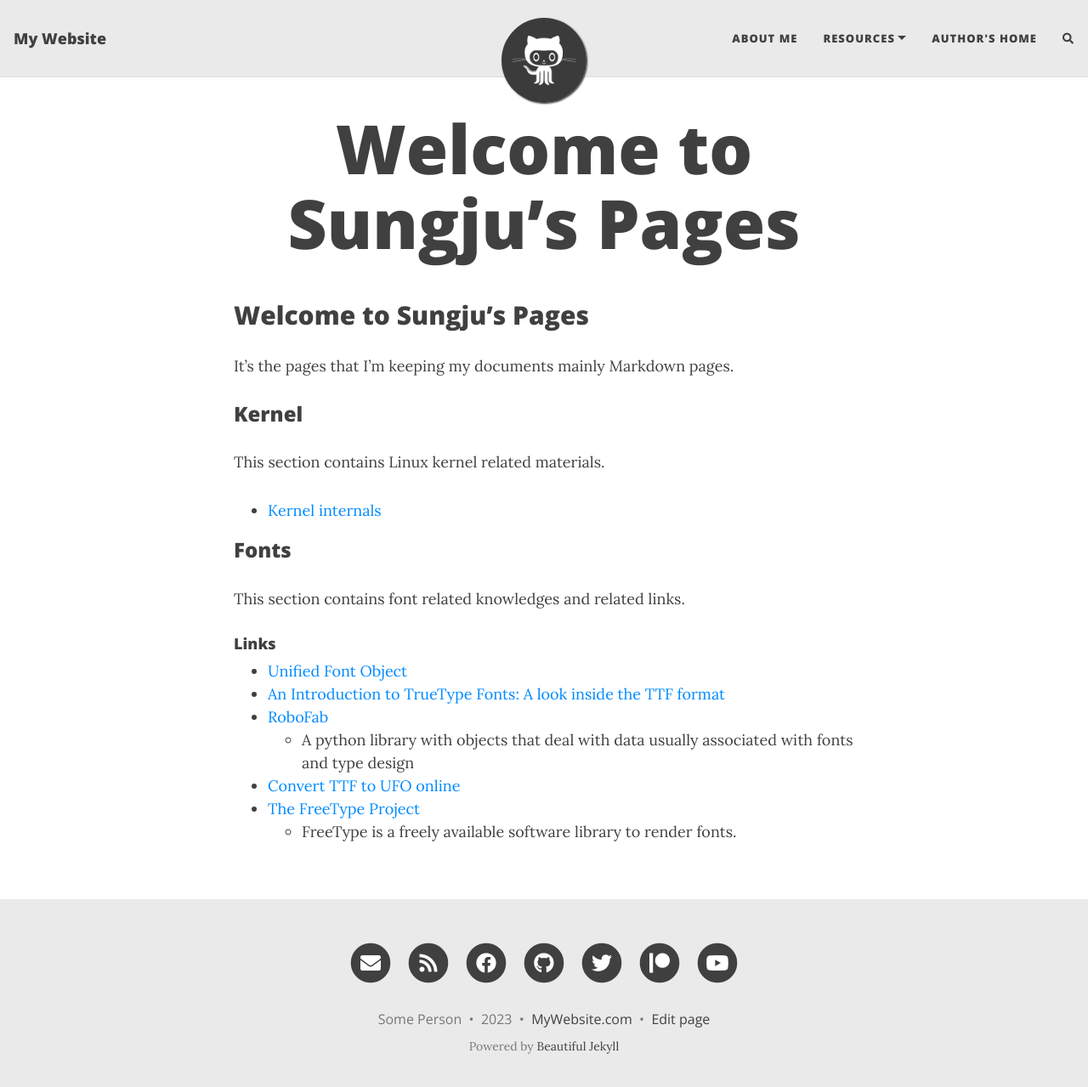
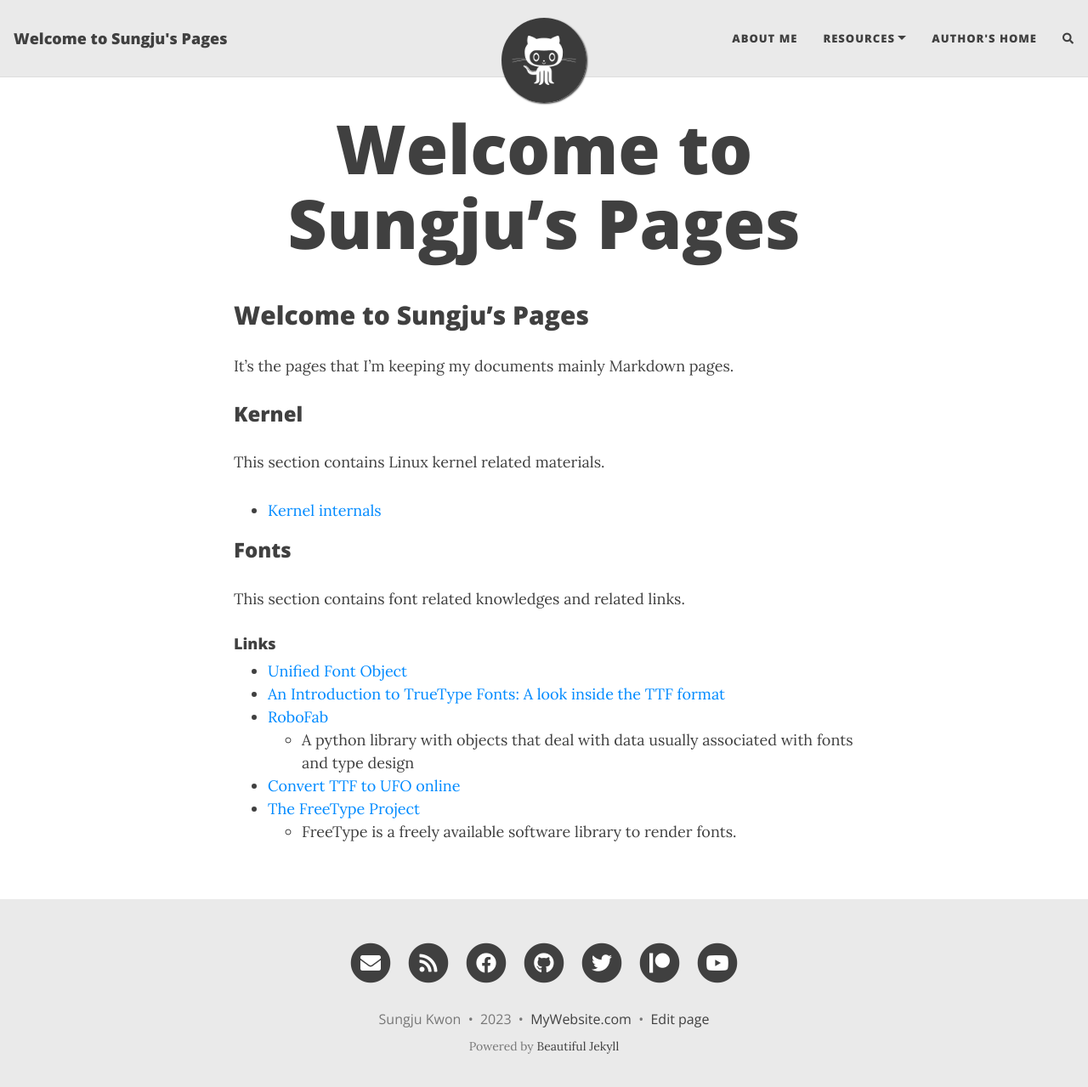
Before and after one commit to sungju/sungju.github.io, a Jekyll site: the page built from index.md, in a window 1280 px wide and 1292 px high. Shown: the top 1279 px of the window at 85% size. Built offline with Jekyll 4.4.1, drawn with Linux system fonts in a browser that asks for light colours; nearby versions of some CDN libraries; our own code applies the rules of GitHub Pages for plain Markdown files; comment, search, counter and statistics services are not loaded.

Commit message:
Fix some minor stuff

```diff
--- a/_config.yml
+++ b/_config.yml
@@ -10,10 +10,10 @@
 ############################
 
 # Name of website
-title: My Website
+title: Welcome to Sungju's Pages
 
 # Your name to show in the footer
-author: Some Person
+author: Sungju Kwon
 
 ###############################################
 # --- List of links in the navigation bar --- #
@@ -22,9 +22,9 @@ author: Some Person
 navbar-links:
   About Me: "aboutme"
   Resources:
-    - Beautiful Jekyll: "https://beautifuljekyll.com"
+    - Sungju's github: "https://github.com/sungju"
     - Learn markdown: "https://www.markdowntutorial.com/"
-  Author's home: "https://deanattali.com"
+  Author's home: "https://sungju.org"
 
 ################
 # --- Logo --- #
```
Also changed, not shown: aboutme.md (added, +3 -0 lines).
